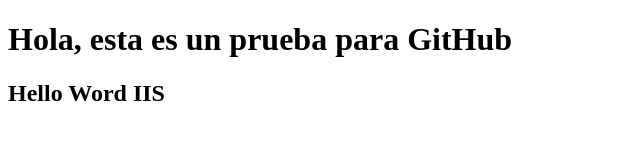
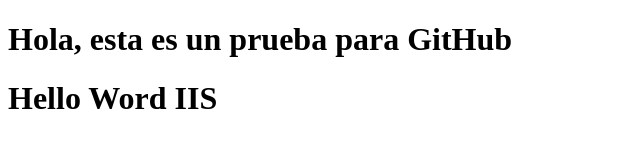
Before and after one commit to gfzr901212/UES-ZR25002, a plain HTML site: page ZR25002/index.html in a window 1280 px wide. Shown: the whole page, without its empty margins (0-640 px from the left). Drawn offline with Linux system fonts and the light colour scheme.

Commit message:
Update index.html
Fix de mensaje

```diff
--- a/ZR25002/index.html
+++ b/ZR25002/index.html
@@ -7,6 +7,6 @@
 </head>
 <body>
     <h1>Hola, esta es un prueba para GitHub</h1>
-    <h2>Hello Word IIS</h2>
+    <h1>Hello Word IIS</h1>
 </body>
 </html>
```
